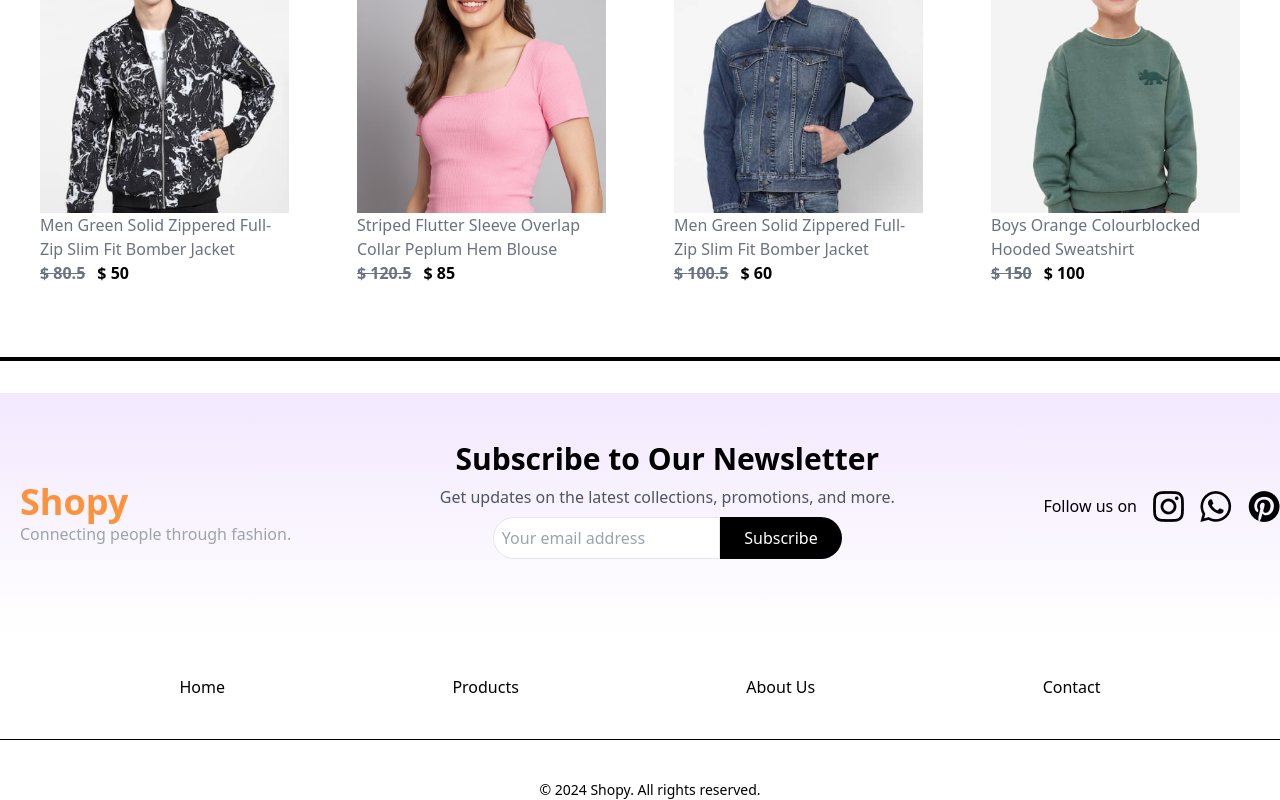
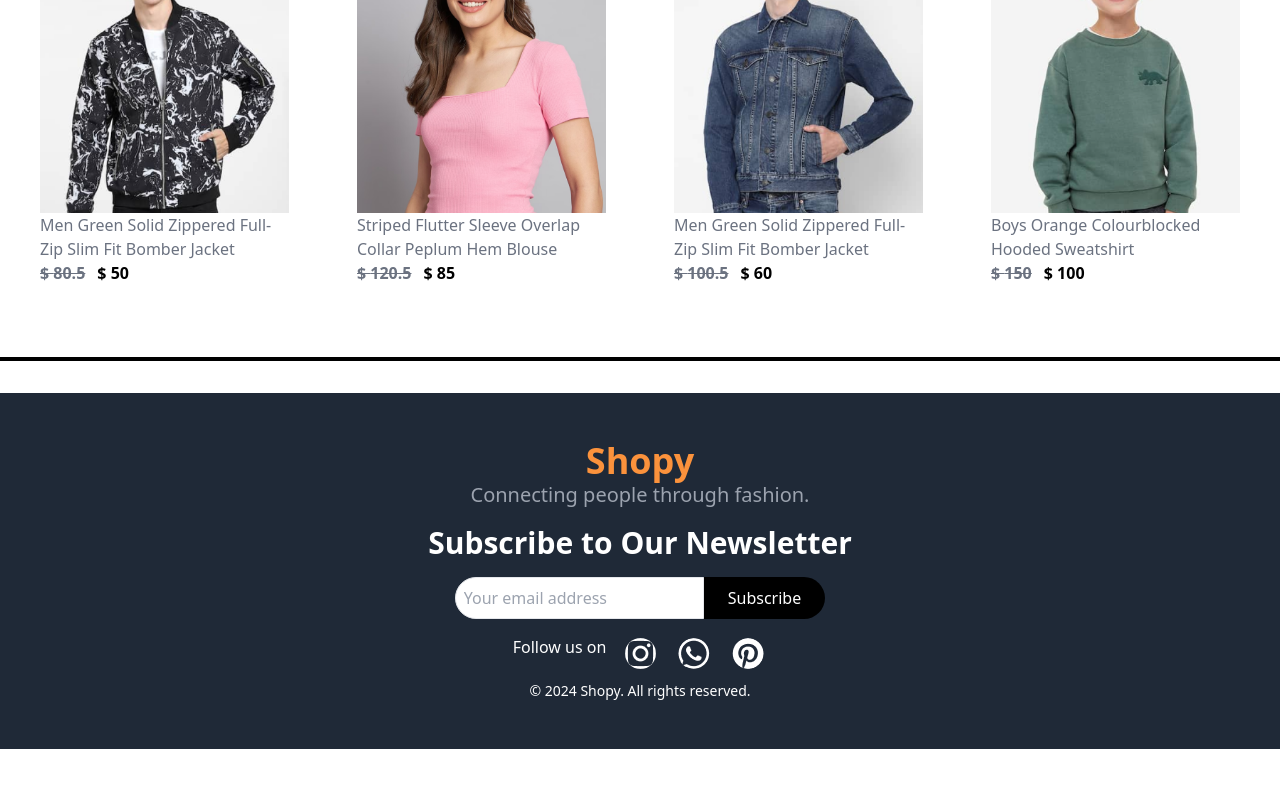
Before and after one commit to mohitparmar1/Shopy, a React (Vite) app: page / in a window 1280 px wide. Shown: the part 2336-3136 px from the top of the page. After the commit the page ends 3085 px from the top, so only its background shows below. Built offline with nearby package versions, Linux system fonts and the light colour scheme.

Commit message:
Activating Footer along with Icons and Enhancing User Experience with Functional Links

```diff
--- a/src/Components/Footer.jsx
+++ b/src/Components/Footer.jsx
@@ -5,59 +5,68 @@ import whatsappIcon from "../assets/whatsapp_icon.png";
 
 const Footer = () => {
   return (
-    <>
-      <div className="bg-gradient-to-b from-purple-100 to-white py-12 flex items-center justify-between">
-        <div className="">
-          <h2 className="text-4xl font-bold text-orange-400 ml-5">Shopy</h2>
-          <p className="text-gray-400 ml-5">Connecting people through fashion.</p>
+    <footer className="footer bg-gray-800 text-white py-12 flex flex-col items-center justify-between">
+      <div className="flex flex-col items-center space-y-4">
+        <div className="text-center">
+          <h2 className="text-4xl font-bold text-orange-400">Shopy</h2>
+          <p className="text-gray-400 text-xl">Connecting people through fashion.</p>
         </div>
-
-        <div className="max-w-2xl text-center mb-3">
-          <h2 className="text-3xl font-bold mb-2">Subscribe to Our Newsletter</h2>
-          <p className="text-gray-600 mb-2 ">
-            Get updates on the latest collections, promotions, and more.
-          </p>
+        <div className="max-w-md flex justify-center">
+          <div className="flex flex-col items-center space-y-2">
+          {/* Nested flexbox for layout */}
+            <h2 className="text-3xl font-bold text-center mb-2">Subscribe to Our Newsletter</h2>
             <div className="flex justify-center mb-4">
               <input
                 type="email"
                 placeholder="Your email address"
-              className="w-1/2 border p-2 rounded-l-full focus:outline-none"
+                className="w-full border p-2 rounded-l-full focus:outline-none"
               />
               <button className="bg-black text-white px-6 hover:bg-blue-600 focus:outline-none rounded-r-full">
                 Subscribe
               </button>
             </div>
           </div>
-
-        {/* Shopy section */}
-
-        {/* Copyright section */}
-        <div className="flex items-center justify-center space-x-4 mb-4">
+        </div>
+        <div className="flex justify-center space-x-4">
           <p>Follow us on</p>
-          <img src={instaIcon} alt="Instagram" />
-          <img src={whatsappIcon} alt="WhatsApp" />
-          <img src={pintesterIcon} alt="Pinterest" />
+          <img
+            src={instaIcon}
+            alt="Instagram"
+            style={{
+              display: "inline-block",
+              filter: "invert(100%) hue-rotate(180deg)",
+              padding: "3px",
+              borderRadius: "50%",
+              transition: "all 0.3s ease-in-out",
+            }}
+          />
+          <img
+            src={whatsappIcon}
+            alt="WhatsApp"
+            style={{
+              display: "inline-block",
+              filter: "invert(100%) hue-rotate(180deg)",
+              padding: "3px",
+              borderRadius: "50%",
+              transition: "all 0.3s ease-in-out",
+            }}
+          />
+          <img
+            src={pintesterIcon}
+            alt="Pinterest"
+            style={{
+              display: "inline-block",
+              filter: "invert(100%) hue-rotate(180deg)",
+              padding: "3px",
+              borderRadius: "50%",
+              transition: "all 0.3s ease-in-out",
+            }}
+          />
         </div>
       </div>
-      <div className="flex items-center justify-center space-x-10 justify-evenly">
-        <button className="hover:bg-orange-400 hover:text-white focus:outline-none">
-          <a href="#" className="block p-2">Home</a>
-        </button>
-        <button className="hover:bg-orange-400 hover:text-white focus:outline-none">
-          <a href="#" className="block p-2">Products</a>
-        </button>
-        <button className="hover:bg-orange-400 hover:text-white focus:outline-none">
-          <a href="#" className="block p-2">About Us</a>
-        </button>
-        <button className="hover:bg-orange-400 hover:text-white focus:outline-none">
-          <a href="#" className="block p-2">Contact</a>
-        </button>
-      </div>
-      <hr className="border-black" />
-      <div className="">
-        <p className="text-sm text-black ml-5 mt-2 text-center">&copy; {new Date().getFullYear()} Shopy. All rights reserved.</p>
-      </div>
-    </>
+      <hr className="border-white" />
+      <div className="text-center text-sm text-white mt-2">&copy; {new Date().getFullYear()} Shopy. All rights reserved.</div>
+    </footer>
   );
 };
 
--- a/src/Components/Newsletter.jsx
+++ b/src/Components/Newsletter.jsx
@@ -3,98 +3,71 @@ import instaIcon from "../assets/instagram_icon.png";
 import pintesterIcon from "../assets/pintester_icon.png";
 import whatsappIcon from "../assets/whatsapp_icon.png";
 
-
 const NewsletterSection = () => {
   return (
-    <>
-    <div className="bg-gradient-to-b from-purple-100 to-white py-12 flex  items-center justify-between">
-
-        <div className="">
-          <h2 className="text-4xl font-bold text-orange-400 ml-5">Shopy</h2>
-          <p className="text-gray-400 ml-5">Connecting people through fashion.</p>
+    <footer className="footer bg-gray-800 text-white py-12 flex flex-col items-center justify-between">
+      <div className="flex flex-col items-center space-y-4">
+        <div className="text-center">
+          <h2 className="text-4xl font-bold text-orange-400">Shopy</h2>
+          <p className="text-gray-400 text-xl">Connecting people through fashion.</p>
         </div>
-
-      <div className="max-w-2xl text-center mb-3">
-        <h2 className="text-3xl font-bold mb-2">Subscribe to Our Newsletter</h2>
-        <p className="text-gray-600 mb-2 ">
-          Get updates on the latest collections, promotions, and more.
-        </p>
+        <div className="max-w-md flex justify-center">
+          <div className="flex flex-col items-center space-y-2">
+          {/* Nested flexbox for layout */}
+            <h2 className="text-3xl font-bold text-center mb-2">Subscribe to Our Newsletter</h2>
             <div className="flex justify-center mb-4">
               <input
                 type="email"
                 placeholder="Your email address"
-            className="w-1/2 border p-2 rounded-l-full focus:outline-none"
+                className="w-full border p-2 rounded-l-full focus:outline-none"
               />
               <button className="bg-black text-white px-6 hover:bg-blue-600 focus:outline-none rounded-r-full">
                 Subscribe
               </button>
             </div>
-
           </div>
-
-      {/* Shopy section */}
-
-
-      {/* Copyright section */}
-      <div className="flex items-center justify-center space-x-4 mb-4">
+        </div>
+        <div className="flex justify-center space-x-4">
           <p>Follow us on</p>
-        <img src={instaIcon} alt="Instagram" />
-        <img src={whatsappIcon} alt="WhatsApp"  />
-        <img src={pintesterIcon} alt="Pinterest"  />
+          <img
+            src={instaIcon}
+            alt="Instagram"
+            style={{
+              display: "inline-block",
+              filter: "invert(100%) hue-rotate(180deg)",
+              padding: "3px",
+              borderRadius: "50%",
+              transition: "all 0.3s ease-in-out",
+            }}
+          />
+          <img
+            src={whatsappIcon}
+            alt="WhatsApp"
+            style={{
+              display: "inline-block",
+              filter: "invert(100%) hue-rotate(180deg)",
+              padding: "3px",
+              borderRadius: "50%",
+              transition: "all 0.3s ease-in-out",
+            }}
+          />
+          <img
+            src={pintesterIcon}
+            alt="Pinterest"
+            style={{
+              display: "inline-block",
+              filter: "invert(100%) hue-rotate(180deg)",
+              padding: "3px",
+              borderRadius: "50%",
+              transition: "all 0.3s ease-in-out",
+            }}
+          />
         </div>
-
       </div>
-    <div className="flex items-center justify-center space-x-10 justify-evenly">
-        <button className="hover:bg-orange-400 hover:text-white focus:outline-none">
-          <a href="#" className="block p-2">Home</a>
-        </button>
-        <button className="hover:bg-orange-400 hover:text-white focus:outline-none">
-          <a href="#" className="block p-2">Products</a>
-        </button>
-        <button className="hover:bg-orange-400 hover:text-white focus:outline-none">
-          <a href="#" className="block p-2">About Us</a>
-        </button>
-        <button className="hover:bg-orange-400 hover:text-white focus:outline-none">
-          <a href="#" className="block p-2">Contact</a>
-        </button>
-</div>
-    <hr className="border-black" />
-    <div className="">
-        <p className="text-sm text-black ml-5 mt-2 text-center">&copy; {new Date().getFullYear()} Shopy. All rights reserved.</p>
-      </div>
-    </>
+      <hr className="border-white" />
+      <div className="text-center text-sm text-white mt-2">&copy; {new Date().getFullYear()} Shopy. All rights reserved.</div>
+    </footer>
   );
 };
 
 export default NewsletterSection;
-
-
-//  <div className="">
-//         <div className="text-center">
-//           <h2 className="text-2xl font-bold text-orange-400">Shopy</h2>
-//           <p className="text-gray-400">Connecting people through fashion.</p>
-//         </div>
-//       </div>
-
-//       {/* Navigation links */}
-//       <div className="flex items-center justify-center space-x-10 mb-8">
-//         <a href="#" className="hover:text-gray-400">
-//           Home
-//         </a>
-//         <a href="#" className="hover:text-gray-400">
-//           Products
-//         </a>
-//         <a href="#" className="hover:text-gray-400">
-//           About Us
-//         </a>
-//         <a href="#" className="hover:text-gray-400">
-//           Contact
-//         </a>
-//       </div>
-
-//       {/* Social media icons */}
-      // <div className="flex items-center justify-center space-x-10 mb-8">
-      //   <img src={instaIcon} alt="Instagram" />
-      //   <img src={whatsappIcon} alt="WhatsApp" />
-      //   <img src={pintesterIcon} alt="Pinterest" />
-      // </div>
```
Also changed, not shown: 1 other file (tests, documents, lock files or other folders). Lines whose indentation alone changed are shown as unchanged.
